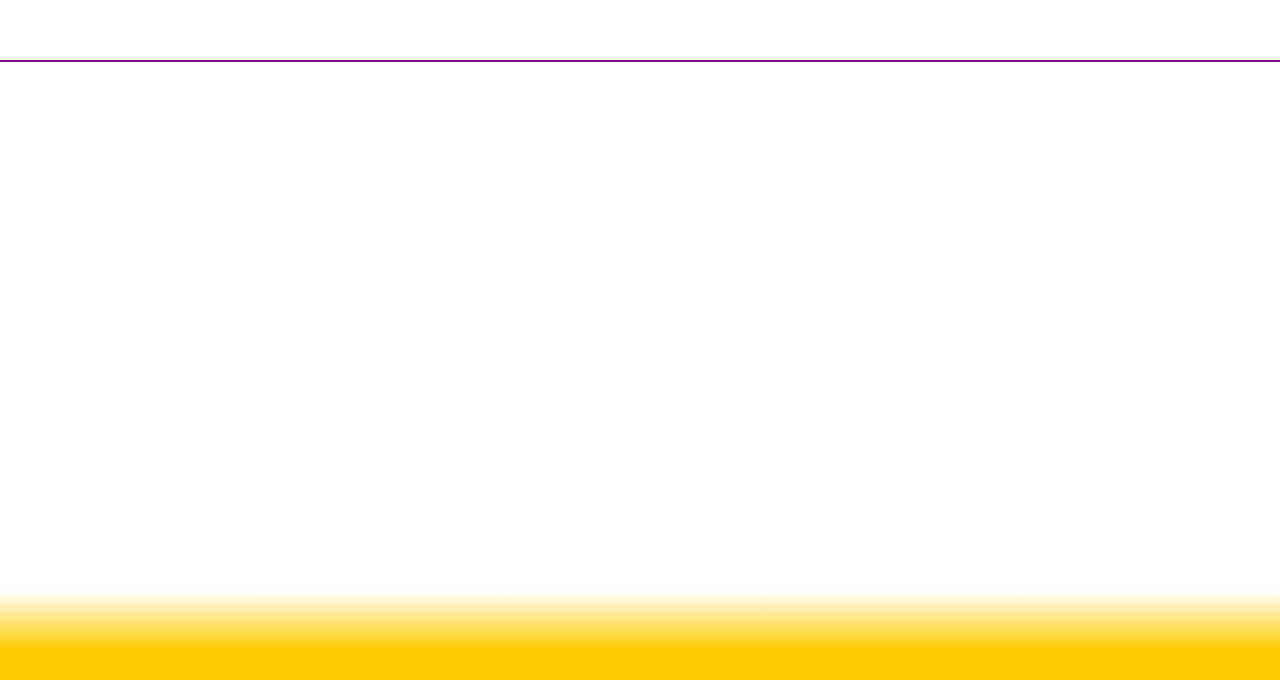
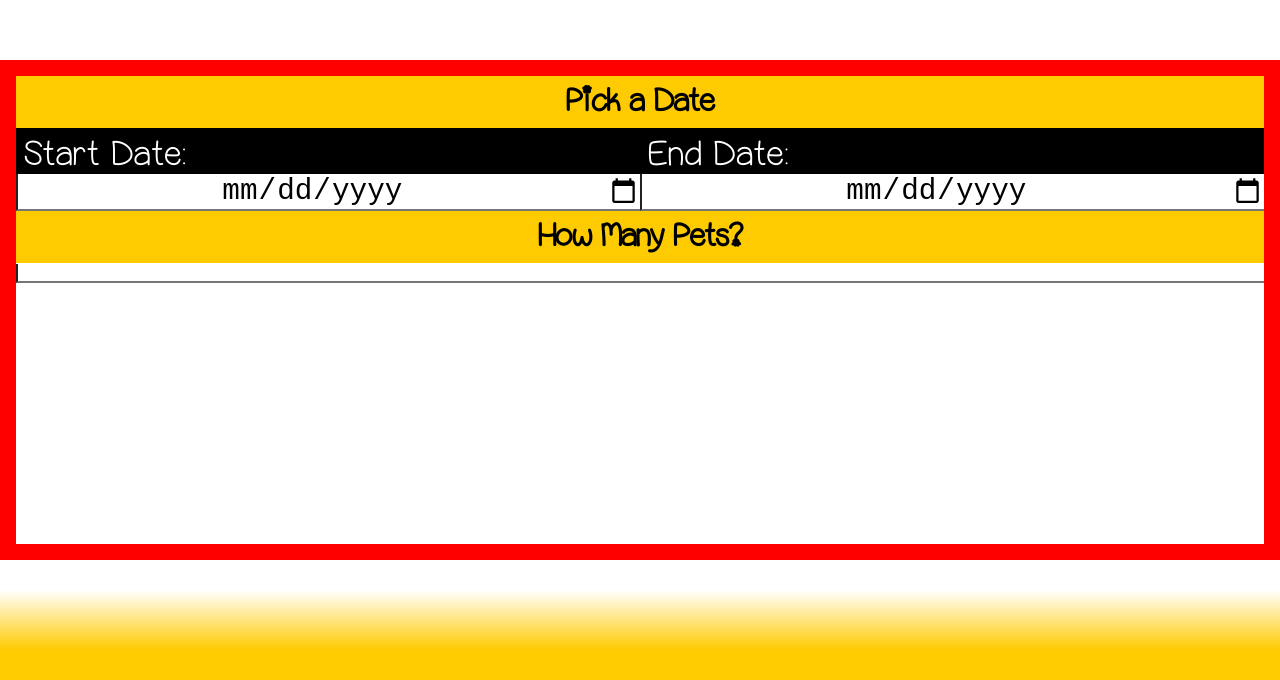
Before and after one commit to KylesTech95/idogsit, a website: page index.html in a window 1280 px wide. Shown: the part 1544-2224 px from the top of the page. Drawn offline with Linux system fonts and the light colour scheme.

Commit message:
chore: update form

```diff
--- a/index.html
+++ b/index.html
@@ -1,5 +1,5 @@
 <!DOCTYPE html>
-<html lang="en">
+<html lang="en" id="home-id">
 <head>
     <meta charset="UTF-8">
     <meta name="viewport" content="width=device-width, initial-scale=1.0">
@@ -17,7 +17,7 @@
 
     <!-- header -->
      <header id="header" class="header-main main-header">
-        <a id="home-href" href="/">
+        <a id="home-href" href="#">
             <h1 id="header-title">
             iDogSit <span style="font-family:Arial, Helvetica, sans-serif;font-size:20px;">.com</span>
             </h1>
@@ -26,9 +26,10 @@
         <!-- navigation -->
          <nav id="nav" class="nav-container container-nav">
             <ul id="nav-list-container">
+                <li class="nav-list-item"><a href="#home-id">Home</a></li>
                 <li class="nav-list-item"><a href="#services-id">Services</a></li>
+                <li class="nav-list-item"><a href="#gallery-id">Gallery</a></li>
                 <li class="nav-list-item"><a href="#form-id">Book</a></li>
-                <li class="nav-list-item"><a href="#gallery-id">Gallery</a></li>
             </ul>
          </nav>
      </header>
@@ -70,6 +71,31 @@
     <!-- form -->
       <form action="/schedule" id="form-id">
 
+        <!-- pick a date -->
+            <div id="date-title" class="form-title">
+                <h1>Pick a Date</h1>
+            </div>
+
+            <div id="date-container">
+                <div class="date-col">
+                    <label for="startDate">Start Date:</label>
+                    <input type="date" class="date-picker" id="startDate" name="startDate">
+                </div>
+
+                <div class="date-col">
+                    <label for="endDate">End Date:</label>
+                    <input type="date" class="date-picker" id="endDate" name="endDate">
+                </div>
+            </div>
+
+        <!-- number of animals -->
+            <div id="quantity-title" class="form-title">
+            <h1>How Many Pets?</h1>
+            </div>
+            <div id="quantity-container">
+                <input type="number" name="quantity" id="quantity-picker">
+            </div>
+
       </form>
 
 
--- a/styles.css
+++ b/styles.css
@@ -26,8 +26,14 @@
     margin:0;
     padding:0;
     box-sizing: border-box;
+  -webkit-touch-callout: none; /* iOS Safari */
+    -webkit-user-select: none; /* Safari */
+     -khtml-user-select: none; /* Konqueror HTML */
+       -moz-user-select: none; /* Old versions of Firefox */
+        -ms-user-select: none; /* Internet Explorer/Edge */
+            user-select: none; /* Non-prefixed version, currently
+                                  supported by Chrome, Edge, Opera and Firefox */
 }
-
 html{
     scroll-behavior: smooth;
 }
@@ -274,5 +280,79 @@ transform:translateX(50px);
 }
 /* form */
 #form-id{
-    /* border:2px solid red; */
+    display:flex;
+    flex-direction: column;
+    border:1rem solid red;
+    /* border:1px solid var(--col-secondary); */
 }
+
+
+/* date */
+#date-container{
+    width:100%;
+    /* background:#000; */
+    display:flex;
+    flex-direction: row;
+    align-items: center;
+    justify-items: center;
+    text-align: 16pt;
+    border:.5px solid var(--tint);
+}
+.date-picker,
+#quantity-picker{
+    width:100%;
+    height:100%;
+    border-radius: 0;
+    /* border-bottom:.5px solid var(--col-tint); */
+    text-align: center;
+    /* border-left:none; */
+    border-right:none;
+    border-top:none;
+    /* bordeR:none; */
+}
+
+/*
+2
+
+There are only 8 pseudo elements that are available for customization by default using webkit
+
+::-webkit-datetime-edit
+::-webkit-datetime-edit-fields-wrapper
+::-webkit-datetime-edit-text
+::-webkit-datetime-edit-month-field
+::-webkit-datetime-edit-day-field
+::-webkit-datetime-edit-year-field
+::-webkit-inner-spin-button
+::-webkit-calendar-picker-indicator
+*/
+.date-picker::-webkit-datetime-edit-text,
+.date-picker::-webkit-datetime-edit,
+.date-picker::-webkit-calendar-picker-indicator{
+    color:var(--col-tint);
+    font-size:22pt;
+}
+.date-col{
+height:100%;
+/* border:2px solid yellow;  */
+width:100%;
+display:flex;
+flex-direction: column;
+font-family: var(--font-family-tertiary);
+font-size:26pt;
+}
+.form-title>h1{
+font-family: var(--font-family-tertiary);
+text-align: center;
+width:100%;
+height:100%;
+background-color:var(--col-primary);
+padding:.5rem;
+}
+.date-col > label{
+    color:var(--col-shade);
+    height:100%;
+    text-align: left;
+    padding:.5rem 0 0 .5rem;
+    letter-spacing: 1.25px;
+    background-color: var(--col-tint);
+}
```
